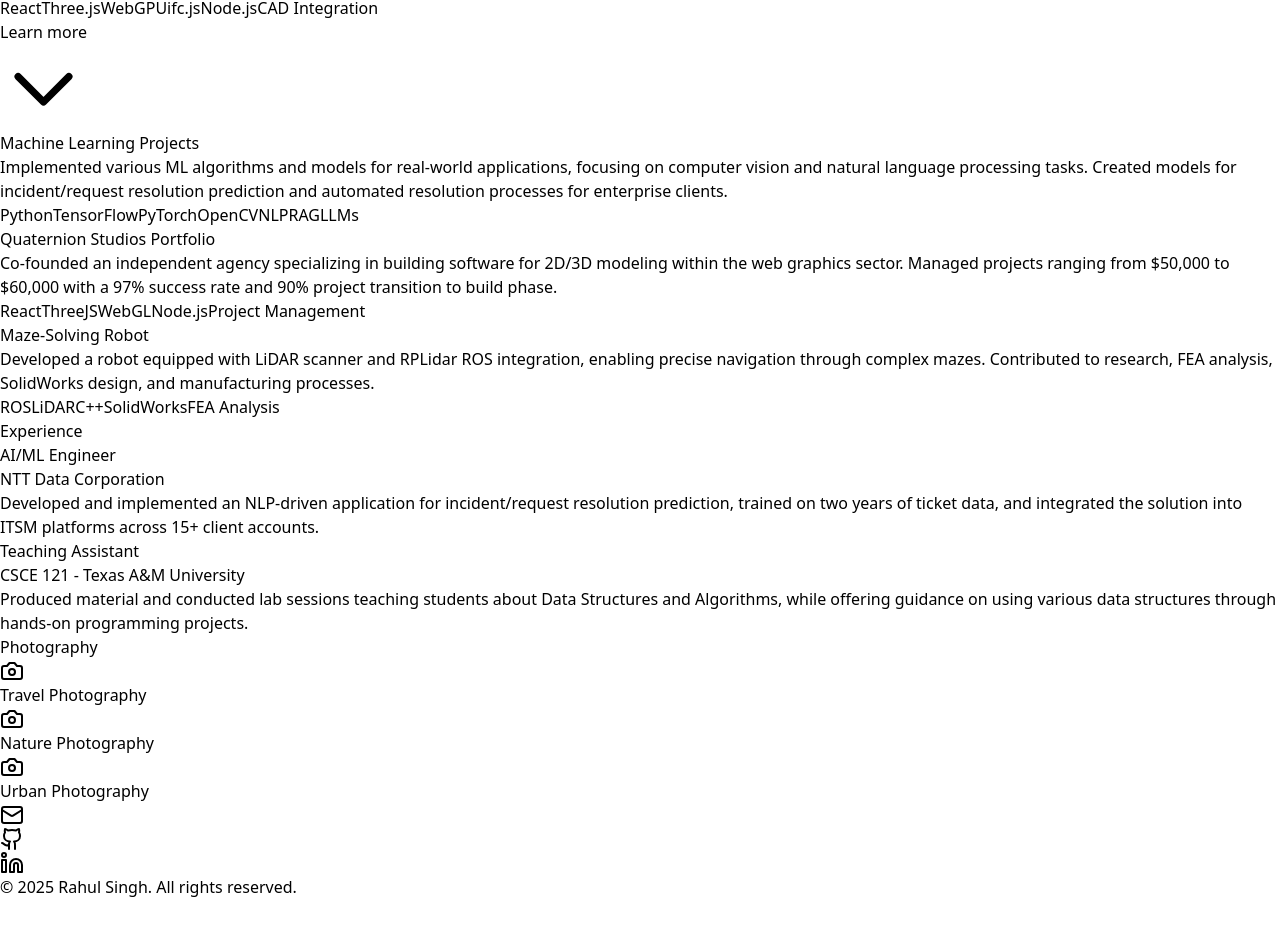
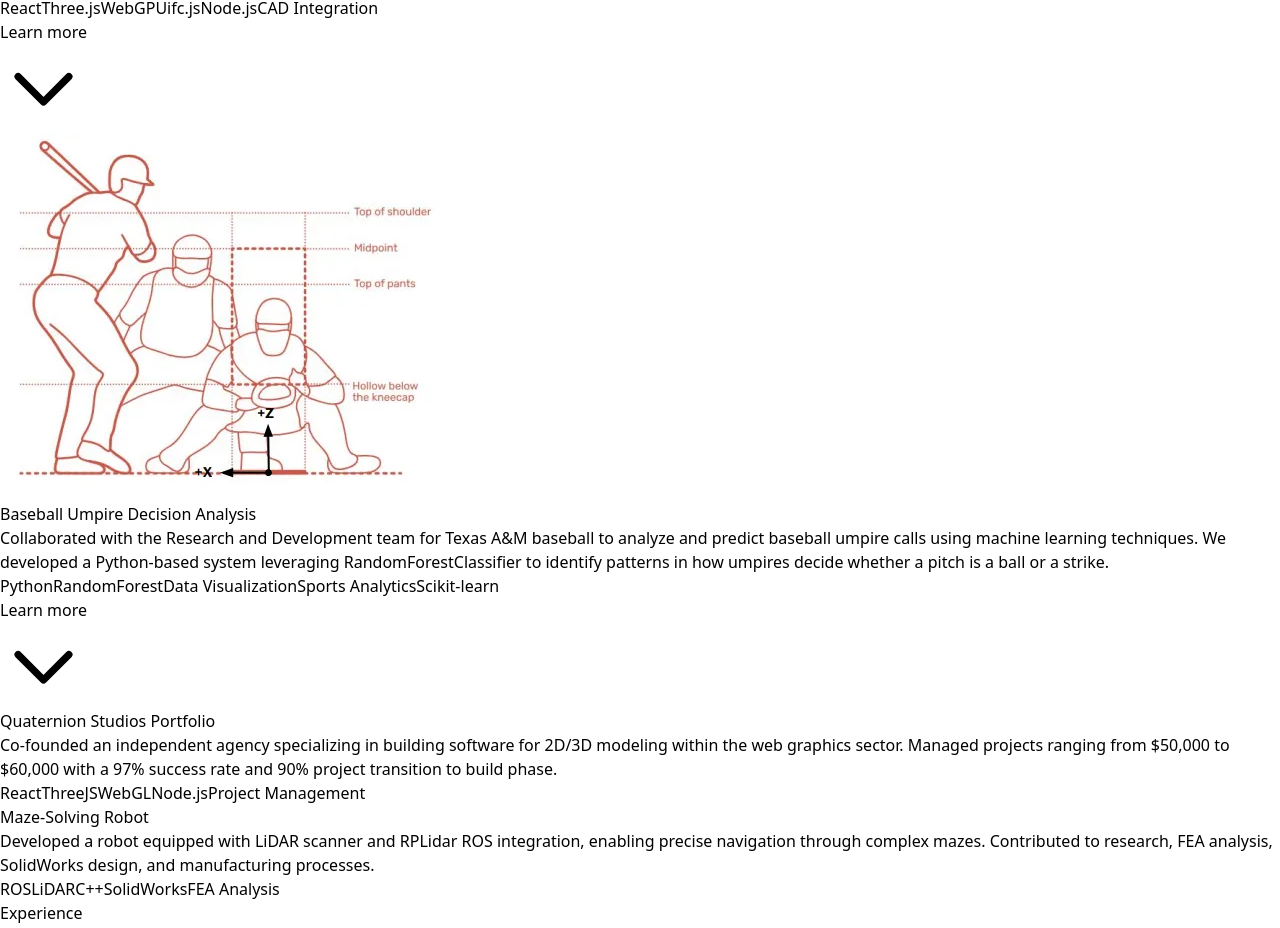
Before and after one commit to rxhxl-sxngh/portfolio, a React (Vite) app: page / in a window 1280 px wide. Shown: the part 2480-3408 px from the top of the page. Before the commit the page ends 3379 px from the top, so only its background shows below. Built offline with nearby package versions, Linux system fonts and the light colour scheme.

Commit message:
baseball project

```diff
--- /dev/null
+++ b/src/BaseballAnalyticsCard.jsx
@@ -0,0 +1,94 @@
+import React, { useState } from 'react';
+
+const BaseballAnalyticsCard = () => {
+  const [isExpanded, setIsExpanded] = useState(false);
+
+  return (
+    <div className="group relative bg-white/80 backdrop-blur-sm p-6 rounded-xl shadow-lg hover:shadow-xl transition-all duration-300 hover:-translate-y-1 border border-gray-100">
+      <div className="absolute inset-0 bg-gradient-to-r from-purple-500/5 to-indigo-500/5 rounded-xl opacity-0 group-hover:opacity-100 transition-all duration-500"></div>
+
+      <div className="flex flex-col md:flex-row gap-6">
+        {/* Project Image */}
+        <div className="w-full md:w-1/3 flex-shrink-0">
+          <div className="bg-gradient-to-r from-purple-100 to-indigo-100 rounded-lg p-4 flex items-center justify-center h-64">
+            <img
+              src="/src/assets/baseball-diagram.webp"
+              alt="Baseball Analytics Visualization"
+              className="max-h-full rounded shadow-sm"
+            />
+          </div>
+        </div>
+
+        {/* Project Details */}
+        <div className="w-full md:w-2/3">
+          <h3 className="text-xl font-bold mb-2 bg-gradient-to-r from-purple-600 to-indigo-600 bg-clip-text text-transparent">
+            Baseball Umpire Decision Analysis
+          </h3>
+
+          <p className="text-gray-600 mb-4">
+            Collaborated with the Research and Development team for Texas A&M baseball to analyze
+            and predict baseball umpire calls using machine learning techniques. We developed a
+            Python-based system leveraging RandomForestClassifier to identify patterns in how
+            umpires decide whether a pitch is a ball or a strike.
+          </p>
+
+          {isExpanded && (
+            <div className="mt-2 text-gray-600 space-y-2 animate-fadeIn">
+              <h4 className="font-semibold text-indigo-600">Implementation:</h4>
+              <ul className="list-disc pl-5 space-y-1">
+                <li>Collected and preprocessed extensive pitch data including location, type, and outcome</li>
+                <li>Built and trained a RandomForestClassifier model tailored to individual umpire styles</li>
+                <li>Implemented cross-validation and hyperparameter tuning for model optimization</li>
+                <li>Conducted feature importance analysis to identify key decision factors</li>
+                <li>Created visualizations of decision boundaries to understand umpire tendencies</li>
+              </ul>
+
+              <h4 className="font-semibold text-indigo-600 mt-4">Outcomes:</h4>
+              <ul className="list-disc pl-5 space-y-1">
+                <li>Enhanced understanding of umpire decision-making processes</li>
+                <li>Identified patterns that could lead to fairer and more consistent officiating</li>
+                <li>Demonstrated the powerful intersection of sports analytics and machine learning</li>
+                <li>Created a foundation for future improvements in baseball officiating technology</li>
+              </ul>
+            </div>
+          )}
+
+          <div className="flex flex-wrap gap-2 mt-4">
+            <span className="bg-gradient-to-r from-purple-100 to-indigo-100 px-3 py-1 rounded-full text-sm text-gray-700">
+              Python
+            </span>
+            <span className="bg-gradient-to-r from-purple-100 to-indigo-100 px-3 py-1 rounded-full text-sm text-gray-700">
+              RandomForest
+            </span>
+            <span className="bg-gradient-to-r from-purple-100 to-indigo-100 px-3 py-1 rounded-full text-sm text-gray-700">
+              Data Visualization
+            </span>
+            <span className="bg-gradient-to-r from-purple-100 to-indigo-100 px-3 py-1 rounded-full text-sm text-gray-700">
+              Sports Analytics
+            </span>
+            <span className="bg-gradient-to-r from-purple-100 to-indigo-100 px-3 py-1 rounded-full text-sm text-gray-700">
+              Scikit-learn
+            </span>
+          </div>
+
+          <button
+            onClick={() => setIsExpanded(!isExpanded)}
+            className="mt-4 text-indigo-600 hover:text-indigo-800 transition-colors duration-300 flex items-center"
+          >
+            {isExpanded ? 'Show less' : 'Learn more'}
+            <svg
+              className={`ml-1 h-4 w-4 transform transition-transform duration-300 ${isExpanded ? 'rotate-180' : ''}`}
+              fill="none"
+              viewBox="0 0 24 24"
+              stroke="currentColor"
+            >
+              <path strokeLinecap="round" strokeLinejoin="round" strokeWidth={2} d="M19 9l-7 7-7-7" />
+            </svg>
+          </button>
+        </div>
+      </div>
+    </div>
+  );
+};
+
+export default BaseballAnalyticsCard;
--- a/src/Projects.jsx
+++ b/src/Projects.jsx
@@ -1,5 +1,6 @@
 import React from 'react';
 import ScaffoldingProjectCard from './ScaffoldingProjectCard.jsx';
+import BaseballAnalyticsCard from './BaseballAnalyticsCard.jsx';
 
 const ProjectCard = ({ title, description, tech }) => (
   <div className="group relative bg-white/80 backdrop-blur-sm p-6 rounded-xl shadow-lg hover:shadow-xl transition-all duration-300 hover:-translate-y-1 border border-gray-100">
@@ -24,12 +25,6 @@ const ProjectCard = ({ title, description, tech }) => (
 const Projects = () => {
   const otherProjects = [
     {
-      title: "Machine Learning Projects",
-      description:
-        "Implemented various ML algorithms and models for real-world applications, focusing on computer vision and natural language processing tasks. Created models for incident/request resolution prediction and automated resolution processes for enterprise clients.",
-      tech: ["Python", "TensorFlow", "PyTorch", "OpenCV", "NLP", "RAG", "LLMs"],
-    },
-    {
       title: "Quaternion Studios Portfolio",
       description:
         "Co-founded an independent agency specializing in building software for 2D/3D modeling within the web graphics sector. Managed projects ranging from $50,000 to $60,000 with a 97% success rate and 90% project transition to build phase.",
@@ -53,6 +48,9 @@ const Projects = () => {
           {/* Featured Project - Architectural Application */}
           <ScaffoldingProjectCard />
 
+          {/* Featured Project - Baseball Analytics */}
+          <BaseballAnalyticsCard />
+
           {/* Other Projects */}
           <div className="grid grid-cols-1 md:grid-cols-2 gap-6 mt-8">
             {otherProjects.map((project, index) => (
```
